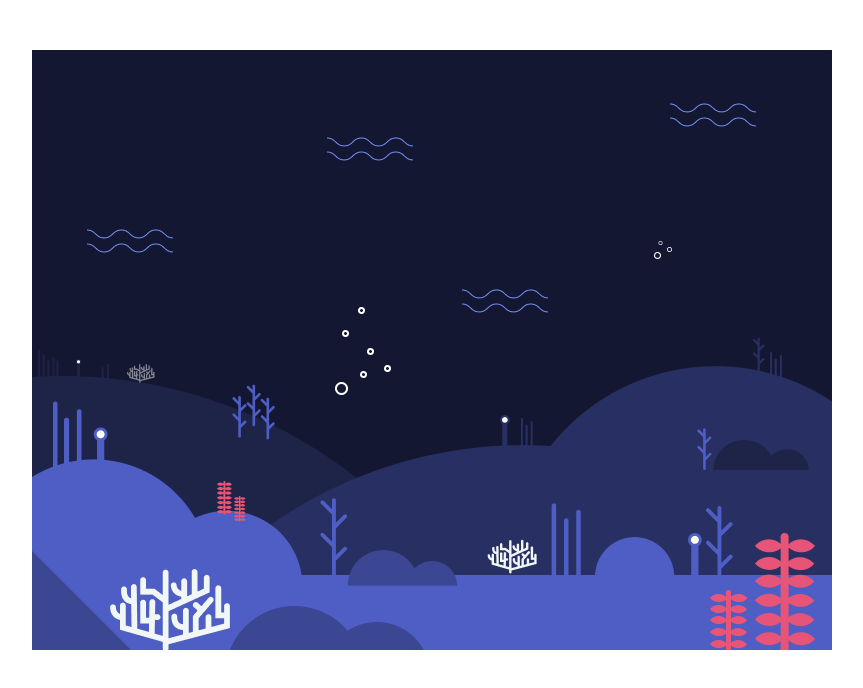
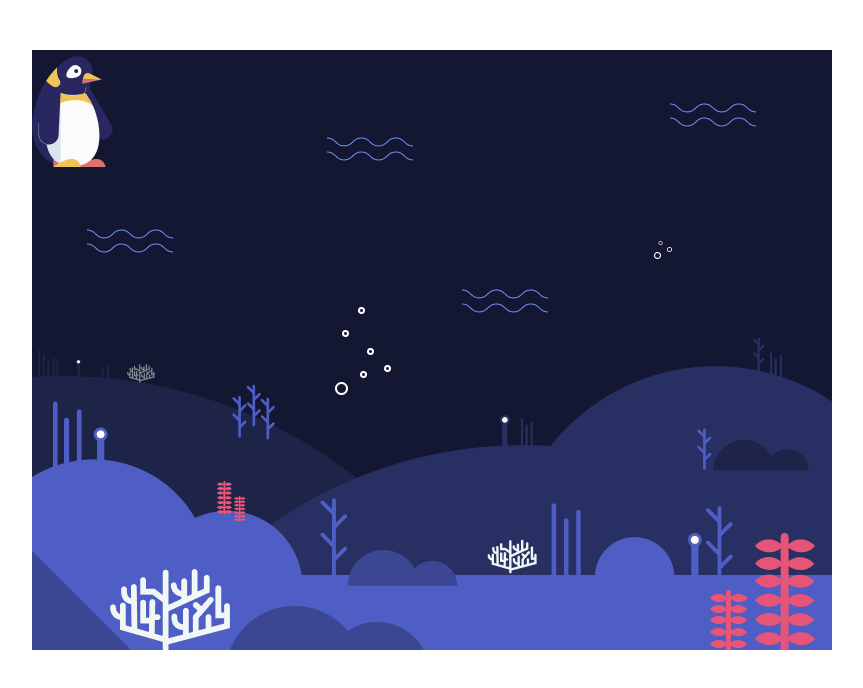
Before and after one commit to uriel-gartzia/Salvad-a-Mariano, a plain HTML site: page index.html in a window 1280 px wide. Both pictures are taken after a click on the button "START GAME!". Shown: the whole page, without its empty margins (18-881 px from the left). Drawn offline with Linux system fonts and the light colour scheme.

Commit message:
poner a mariano en el juego

```diff
--- a/index.html
+++ b/index.html
@@ -19,7 +19,7 @@
     <!-- GAME SCREEN -->
     <div id="game-screen" class="container">
       <div id="game-box">
-        <!-- <img src="Images/provisionales/main-screen.png" alt="principal"> -->
+        <!-- <img src="./Images/provisionales/penguin-prov.png" width="100px" alt="Mariano"> -->
       </div>
     </div>
 
@@ -37,5 +37,6 @@
 
     <script src="./js/main.js"></script>
     <script src="./js/game.js"></script>
+    <script src="./js/Mariano.js"></script>
   </body>
 </html>
--- /dev/null
+++ b/js/Mariano.js
@@ -0,0 +1,11 @@
+// console.log("desde Mariano");
+
+class Mariano {
+  constructor() {
+    // console.log("esto ocurre una vez cuando se crea un mariano");
+    this.node = document.createElement("img");
+    this.node.src = "./Images/provisionales/Group.png";
+    gameBoxNode.append(this.node);
+
+  }
+}
--- a/js/game.js
+++ b/js/game.js
@@ -1,11 +1,11 @@
 class Game {
-    constructor() {
+  constructor() {
+    this.mariano = new Mariano();
+  }
 
-    }
-
-    gameLoop = () => {
+  gameLoop = () => {
     console.log("ejecutando gameLoop");
 
-    requestAnimationFrame(this.gameLoop)
-    }
+    requestAnimationFrame(this.gameLoop);
+  };
 }
--- a/js/main.js
+++ b/js/main.js
@@ -2,6 +2,7 @@
 const startBtnNode = document.querySelector("#start-btn");
 const startScreenNode = document.querySelector("#start-screen");
 const gameScreenNode = document.querySelector("#game-screen");
+const gameBoxNode = document.querySelector("#game-box");
 
 // STATE MANAGEMENT FUNCTIONS
 function startGame() {
@@ -10,9 +11,9 @@ function startGame() {
   gameScreenNode.style.display = "flex";
 
   let gameObj = new Game();
-  console.log(gameObj)
+  console.log(gameObj.gameLoop());
 
-  gameObj.gameLoop()
+  // gameObj.gameLoop()
 }
 
 // ADD EVENT LISTENER
```
Also changed, not shown: Images/provisionales/Group.png (added), Images/provisionales/penguin-prov.png (added), 2 other files.
